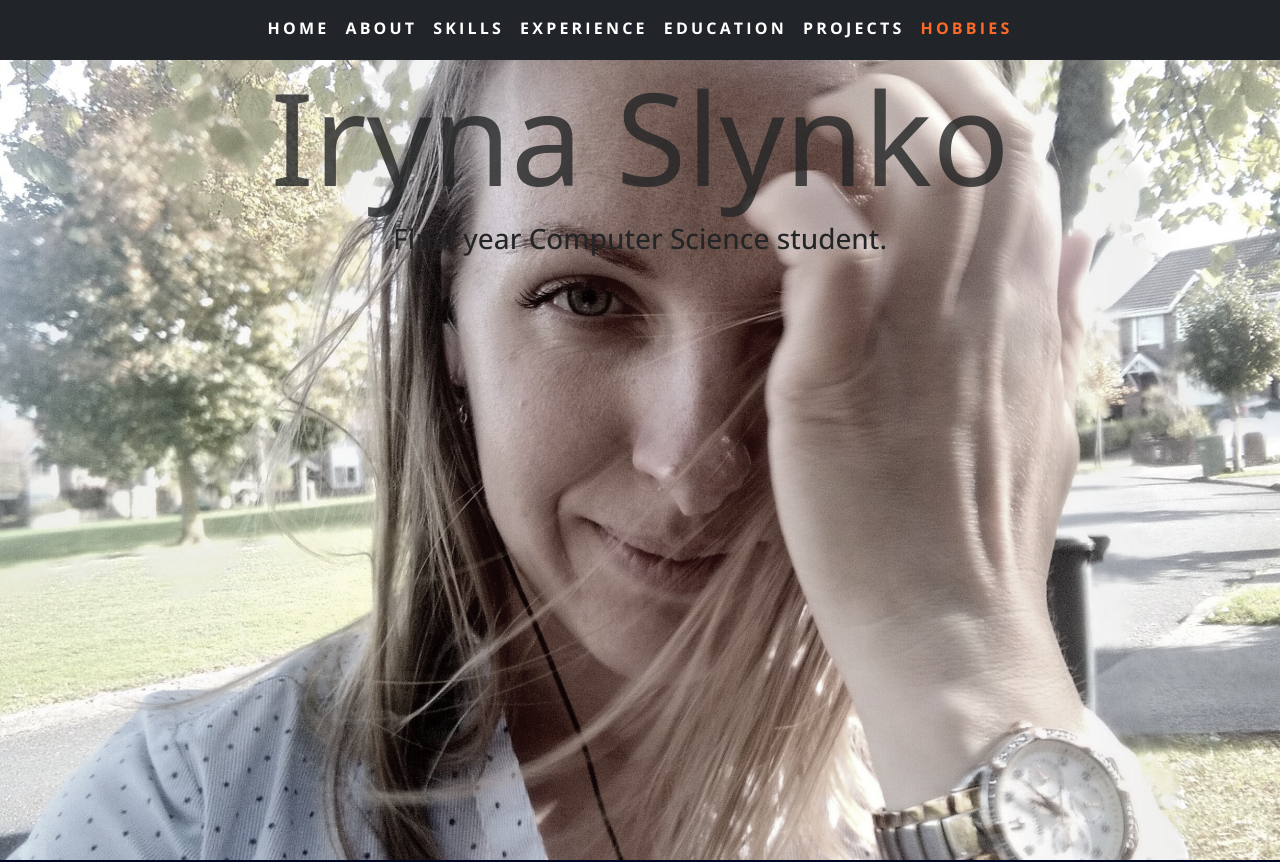
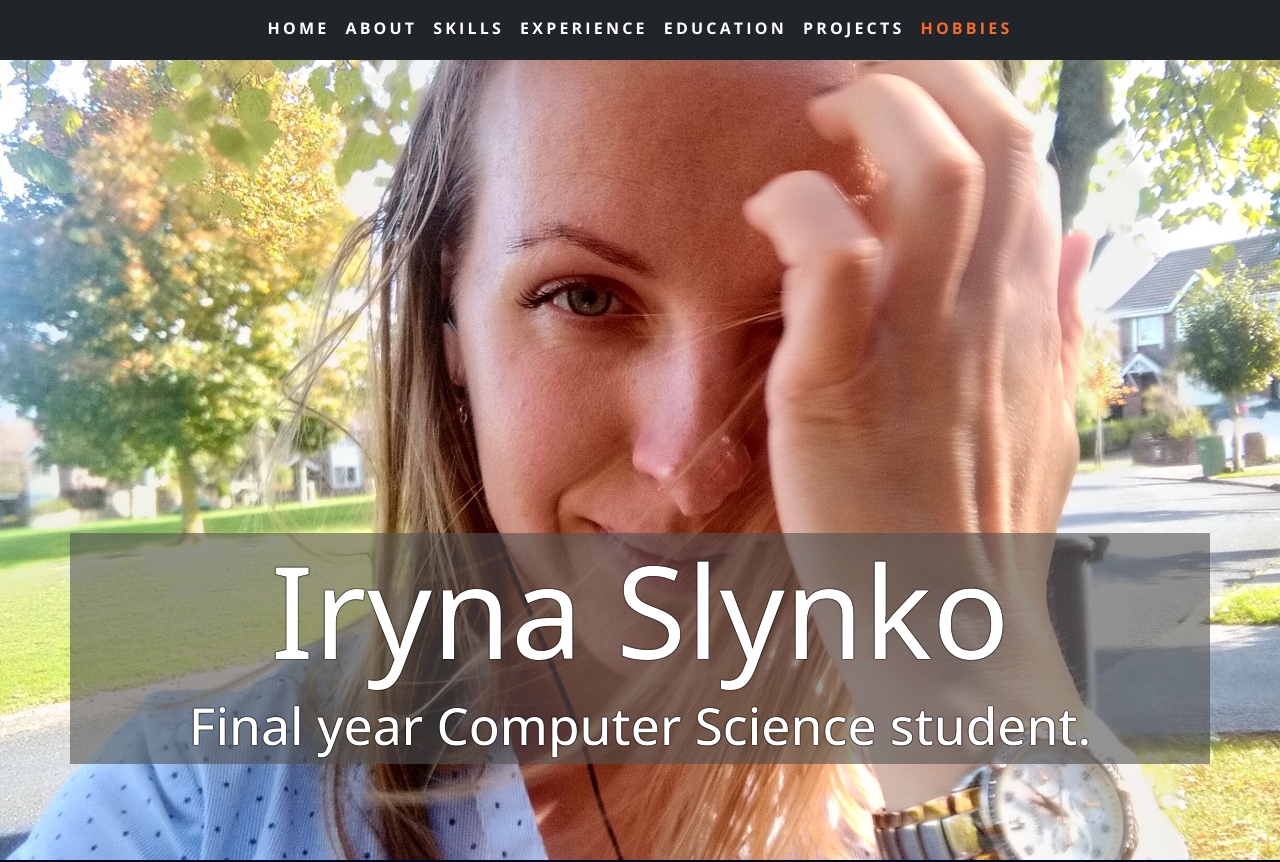
Before and after one commit to Iryna-Slynko/iryna-slynko-personal-website, a React (Create React App) app: page / in a window 1280 px wide. Shown: the top 862 px of the page. Built offline with nearby package versions, Linux system fonts and the light colour scheme.

Commit message:
Fix header location

```diff
--- a/src/App.tsx
+++ b/src/App.tsx
@@ -24,8 +24,8 @@ library.add(
 )
 
 const hero = <section className="hero bg-dark">
-  <Container className="center-text">
-    <Row className="align-items-end">
+  <Container className="center-text vh-100 pb-5">
+    <Row className="align-items-end pb-5">
       <Col>
         <h1>Iryna Slynko</h1>
         <h3>Final year Computer Science student.</h3>
--- a/src/styles/Hero.scss
+++ b/src/styles/Hero.scss
@@ -2,7 +2,7 @@
   height: 100vh;
   justify-content: center;
   background: url(../images/hero6.jpg);
-  filter: grayscale(0.7);
+  // filter: grayscale(0.7);
   background-size: cover;
   background-position: center center;
   background-repeat: no-repeat;
@@ -22,17 +22,26 @@
 .center-text {
   justify-content: center;
   text-align: center;
+  color: white;
+  text-shadow: 0 0 1px black, 0 0 1px black, 0 0 1px black, 0 0 1px black;
 
   .row {
     height: 100%;
   }
 
-  h1 {
-    font-size: calc(10vw);
-    opacity: 0.8;
+  .col {
+    background: rgba($color: $inactive-accent-color, $alpha: 0.6);
+
+
+    h1 {
+      font-size: calc(10vw);
+
+    }
+
+    h3 {
+      font-size: calc(4vw);
+      opacity: 1;
+    }
   }
 
-  h2 {
-    font-size: calc(5vw);
-  }
 }
```
